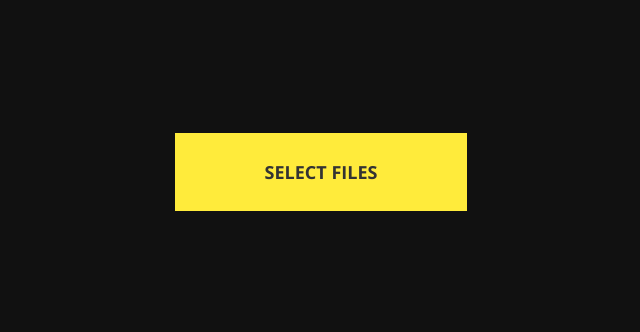
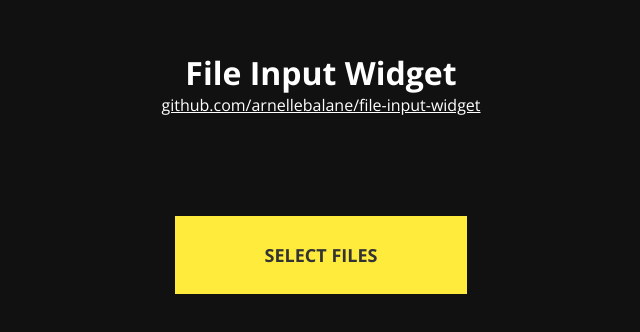
Before and after one commit to arnellebalane/file-input-widget, a plain HTML site: page index.html in a window 1280 px wide. Shown: the part 228-560 px from the top of the page, without its empty margins (319-959 px from the left). Drawn offline with nearby package versions, Linux system fonts and the light colour scheme.

Commit message:
Add header element with title and Github link

```diff
--- a/index.css
+++ b/index.css
@@ -7,6 +7,7 @@
 
 body {
     display: flex;
+    flex-direction: column;
     justify-content: center;
     align-items: center;
     min-height: 100vh;
@@ -21,6 +22,11 @@ a,
 button {
     font: inherit;
     color: inherit;
+}
+
+header {
+    margin-bottom: 100px;
+    text-align: center;
 }
 
 input {
--- a/index.html
+++ b/index.html
@@ -6,11 +6,18 @@
 
         <title>File Input Widget</title>
 
-        <link rel="stylesheet" href="https://fonts.googleapis.com/css?family=Open+Sans:300,400,700">
+        <link rel="stylesheet" href="https://fonts.googleapis.com/css?family=Open+Sans:300,700">
         <link rel="stylesheet" href="index.css">
     </head>
 
     <body>
+        <header>
+            <h1>File Input Widget</h1>
+            <a href="https://github.com/arnellebalane/file-input-widget" target="_blank" rel="noopener noreferrer">
+                github.com/arnellebalane/file-input-widget
+            </a>
+        </header>
+
         <input type="file" name="file" id="file" multiple>
         <label for="file">
             Select Files
```
